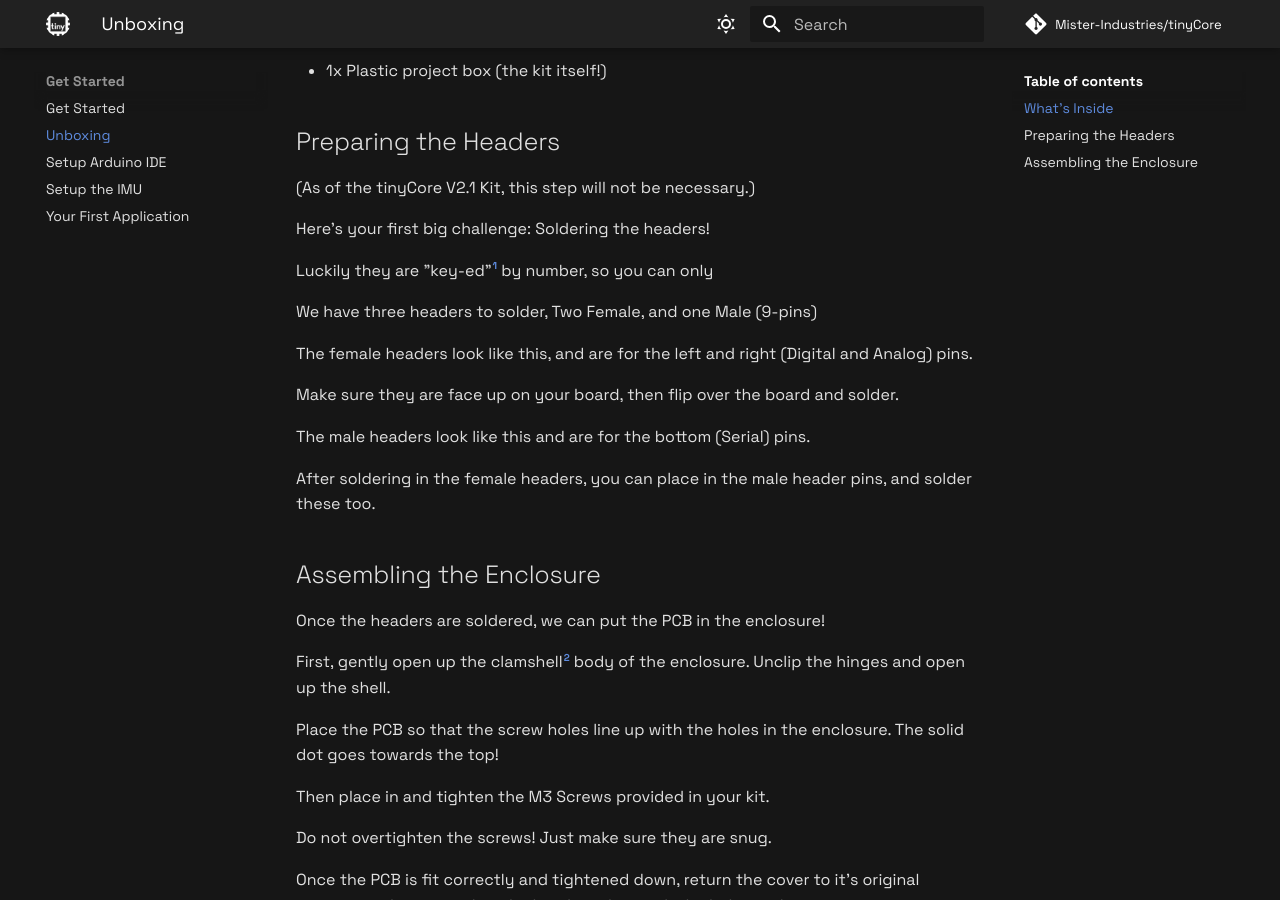
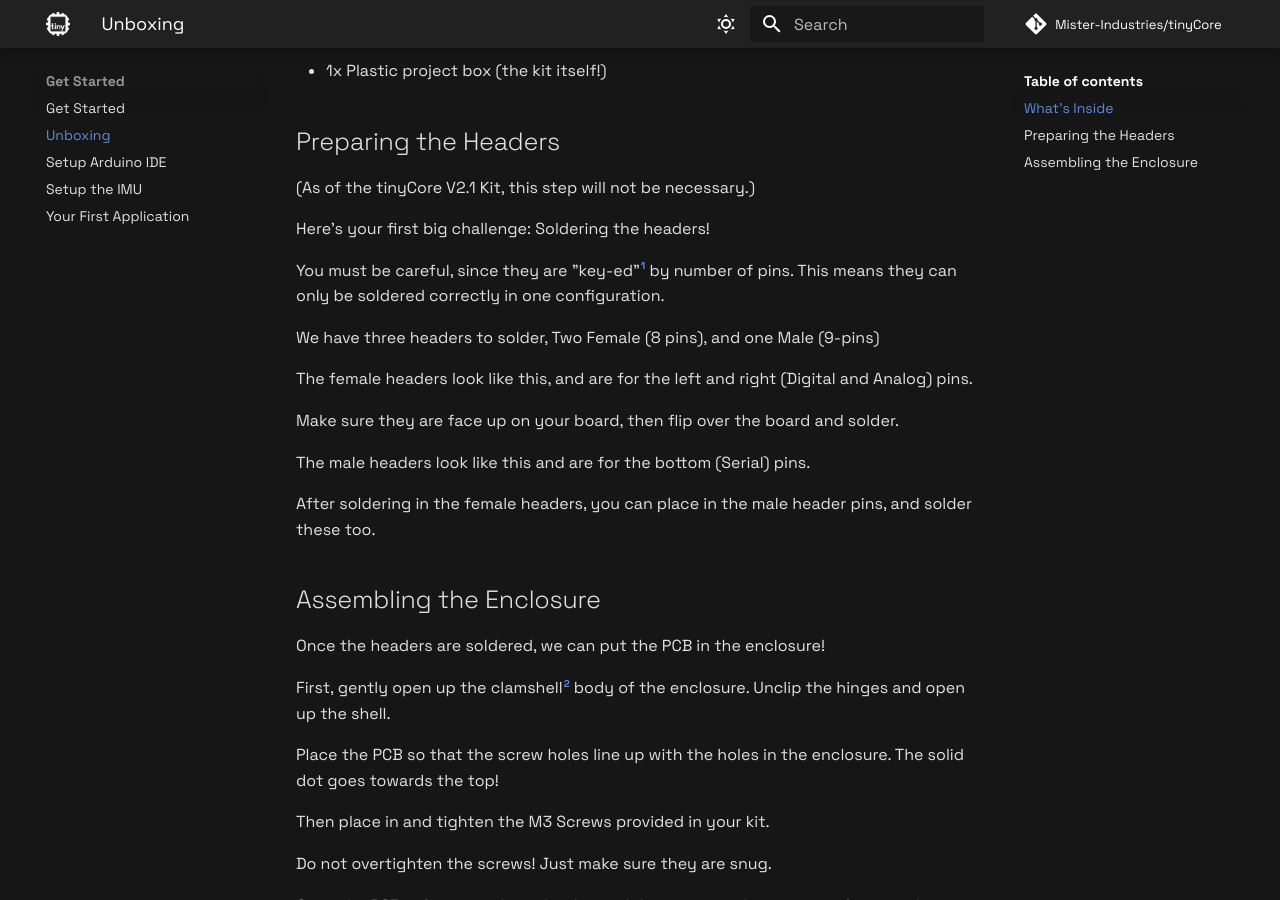
Before and after one commit to Mister-Industries/tinyDocs, an MkDocs documentation site: the page built from docs/get-started/unboxing.md, in a window 1280 px wide and 900 px high, scrolled down 687 px. Built offline with MkDocs 1.6.1 and Material for MkDocs 9.7.7, drawn with Linux system fonts in a browser that asks for light colours; comment, search, counter and statistics services are not loaded.

```diff
--- a/docs/get-started/unboxing.md
+++ b/docs/get-started/unboxing.md
@@ -23,11 +23,11 @@
 
 Here's your first big challenge: Soldering the headers!
 
-Luckily they are "key-ed"[^1] by number, so you can only
+You must be careful, since they are "key-ed"[^1] by number of pins. This means they can only be soldered correctly in one configuration.
 
 [^1]: "Key-ing" is a mechanical term that describes when something is designed in a way that it will only fit one way. Think of house keys!
 
-We have three headers to solder, Two Female, and one Male (9-pins)
+We have three headers to solder, Two Female (8 pins), and one Male (9-pins)
 
 The female headers look like this, and are for the left and right (Digital and Analog) pins.
 
```
Also changed, not shown: docs/get-started/arduino-ide.md (+13 -2 lines).
